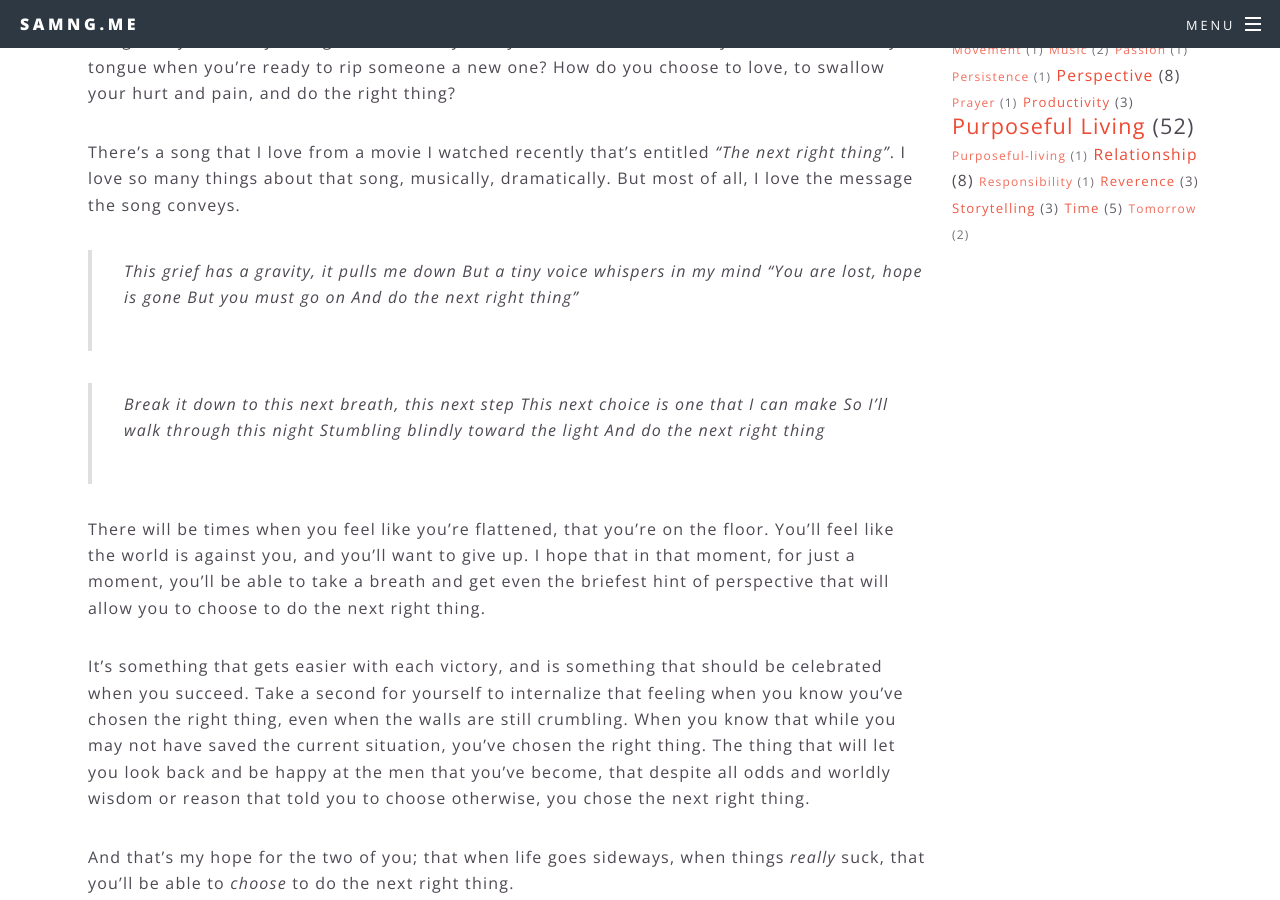
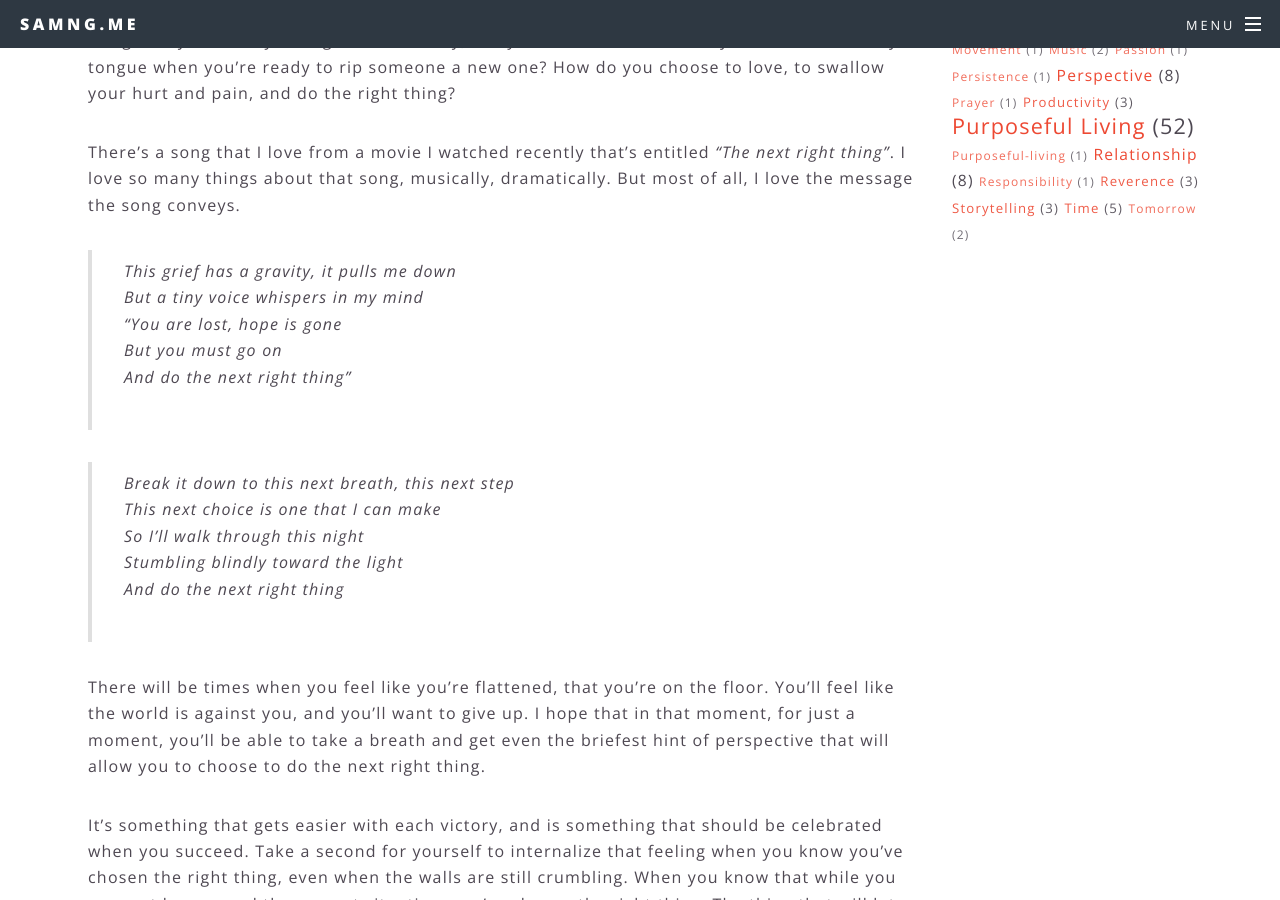
Before and after one commit to samng96/samng.me, a Jekyll site: the page built from letters-to-my-son/_posts/2020-01-19-the-next-right-thing.markdown, in a window 1280 px wide and 900 px high, scrolled down 1035 px. Built offline with Jekyll 4.4.1, drawn with Linux system fonts in a browser that asks for light colours.

Commit message:
fixing block quote

```diff
--- a/letters-to-my-son/_posts/2020-01-19-the-next-right-thing.markdown
+++ b/letters-to-my-son/_posts/2020-01-19-the-next-right-thing.markdown
@@ -23,16 +23,16 @@ How do you do it? How do you choose to do the hard thing, to do the *unnatural*
 
 There's a song that I love from a movie I watched recently that's entitled *"The next right thing"*. I love so many things about that song, musically, dramatically. But most of all, I love the message the song conveys.
 
-> This grief has a gravity, it pulls me down
-> But a tiny voice whispers in my mind
-> "You are lost, hope is gone
-> But you must go on
+> This grief has a gravity, it pulls me down<br>
+> But a tiny voice whispers in my mind<br>
+> "You are lost, hope is gone<br>
+> But you must go on<br>
 > And do the next right thing"
 
-> Break it down to this next breath, this next step
-> This next choice is one that I can make
-> So I'll walk through this night
-> Stumbling blindly toward the light
+> Break it down to this next breath, this next step<br>
+> This next choice is one that I can make<br>
+> So I'll walk through this night<br>
+> Stumbling blindly toward the light<br>
 > And do the next right thing
 
 There will be times when you feel like you're flattened, that you're on the floor. You'll feel like the world is against you, and you'll want to give up. I hope that in that moment, for just a moment, you'll be able to take a breath and get even the briefest hint of perspective that will allow you to choose to do the next right thing.
```
